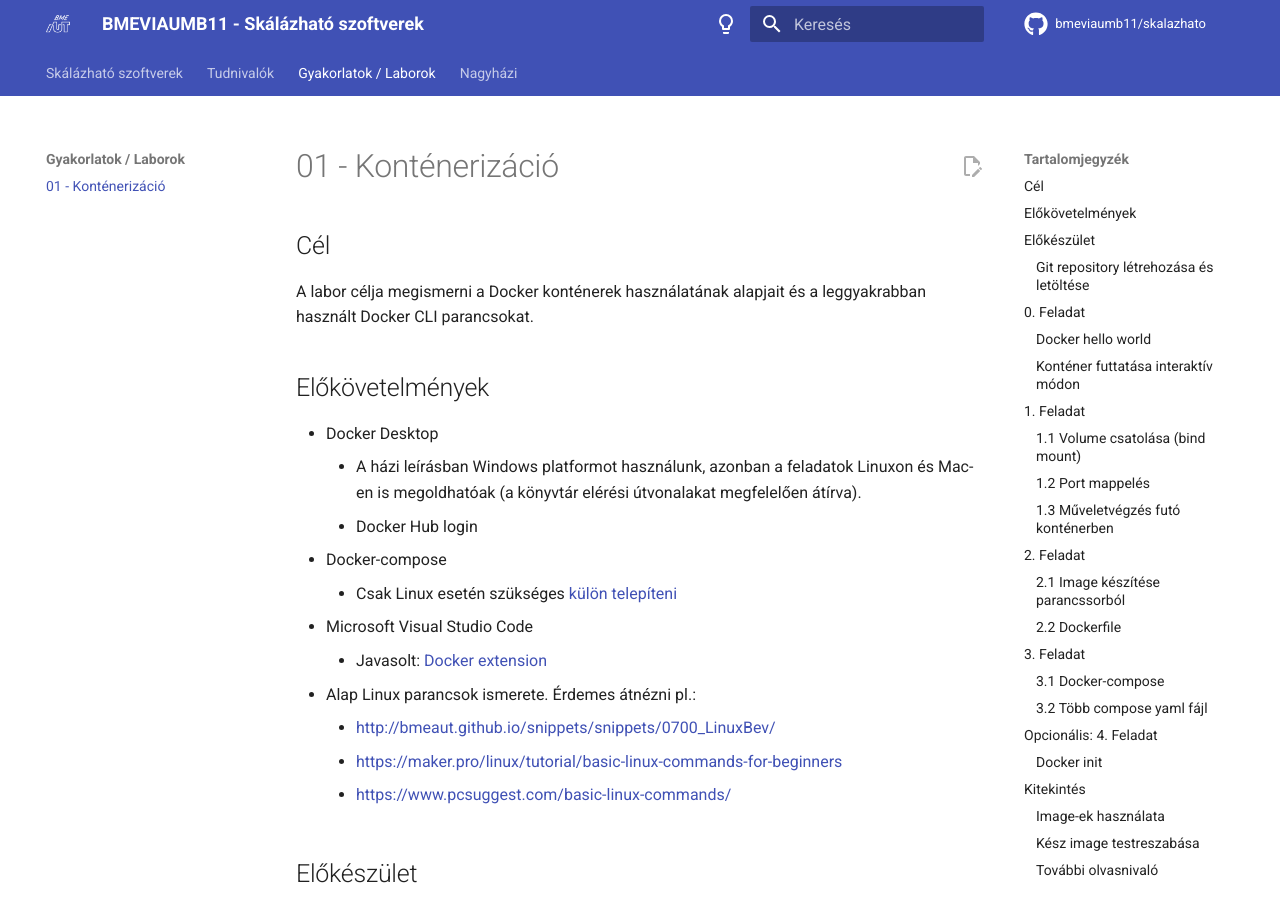
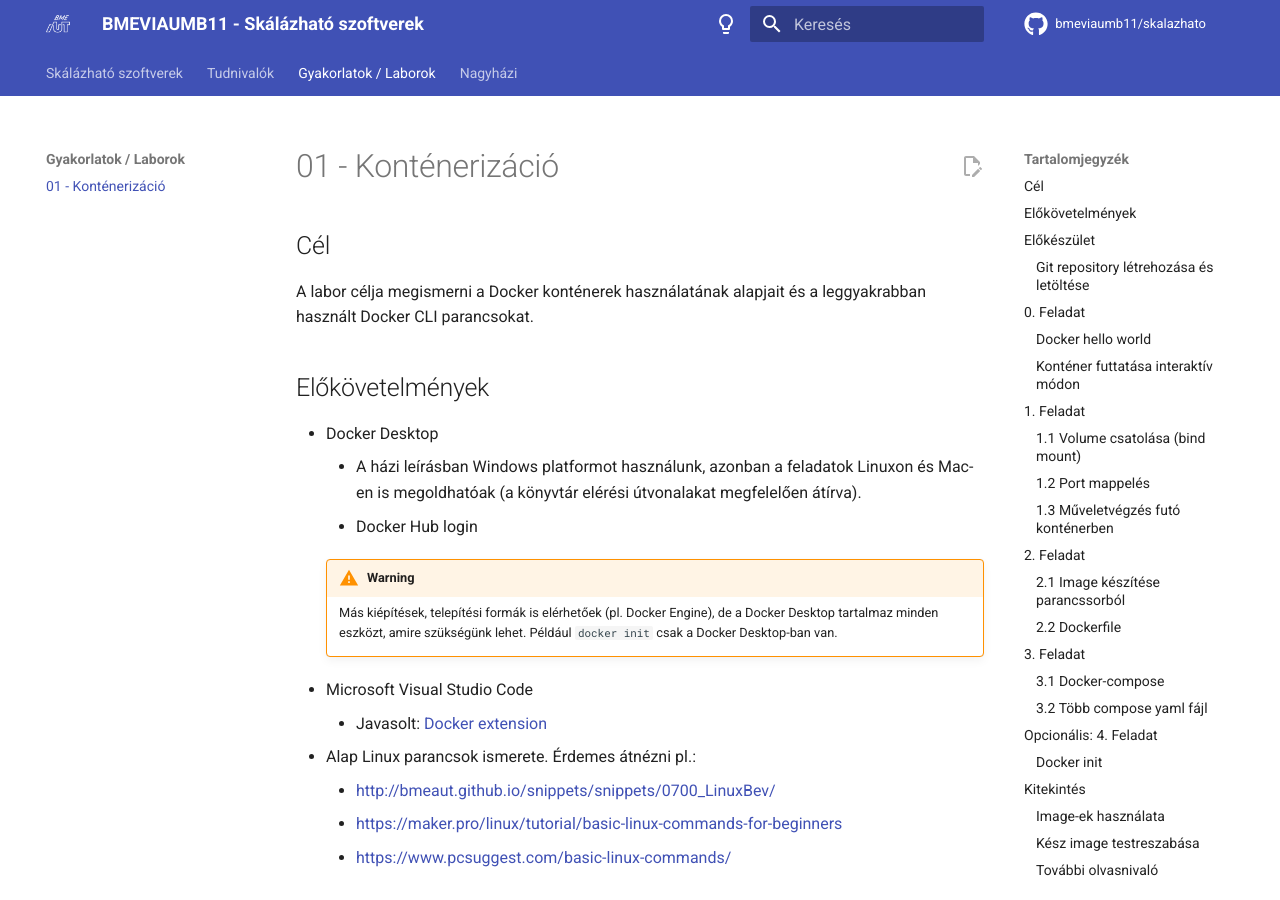
Before and after one commit to bmeviaumb11/skalazhato, an MkDocs documentation site: the page built from docs/homework/01-hw/index.md, in a window 1280 px wide and 900 px high. Built offline with MkDocs 1.6.1 and Material for MkDocs 9.7.7, drawn with Linux system fonts in a browser that asks for light colours; emoji names are drawn with the system emoji font; comment, search, counter and statistics services are not loaded.

Commit message:
added docker desktop disclaimer

```diff
--- a/docs/homework/01-hw/index.md
+++ b/docs/homework/01-hw/index.md
@@ -9,8 +9,8 @@
 - Docker Desktop
     - A házi leírásban Windows platformot használunk, azonban a feladatok Linuxon és Mac-en is megoldhatóak (a könyvtár elérési útvonalakat megfelelően átírva).
     - Docker Hub login
-- Docker-compose
-    - Csak Linux esetén szükséges [külön telepíteni](https://docs.docker.com/compose/install/)
+    !!! warning
+        Más kiépítések, telepítési formák is elérhetőek (pl. Docker Engine), de a Docker Desktop tartalmaz minden eszközt, amire szükségünk lehet. Például `docker init` csak a Docker Desktop-ban van.
 - Microsoft Visual Studio Code
     - Javasolt: [Docker extension](https://marketplace.visualstudio.com/items?itemName=ms-azuretools.vscode-docker)
 - Alap Linux parancsok ismerete. Érdemes átnézni pl.:
```
